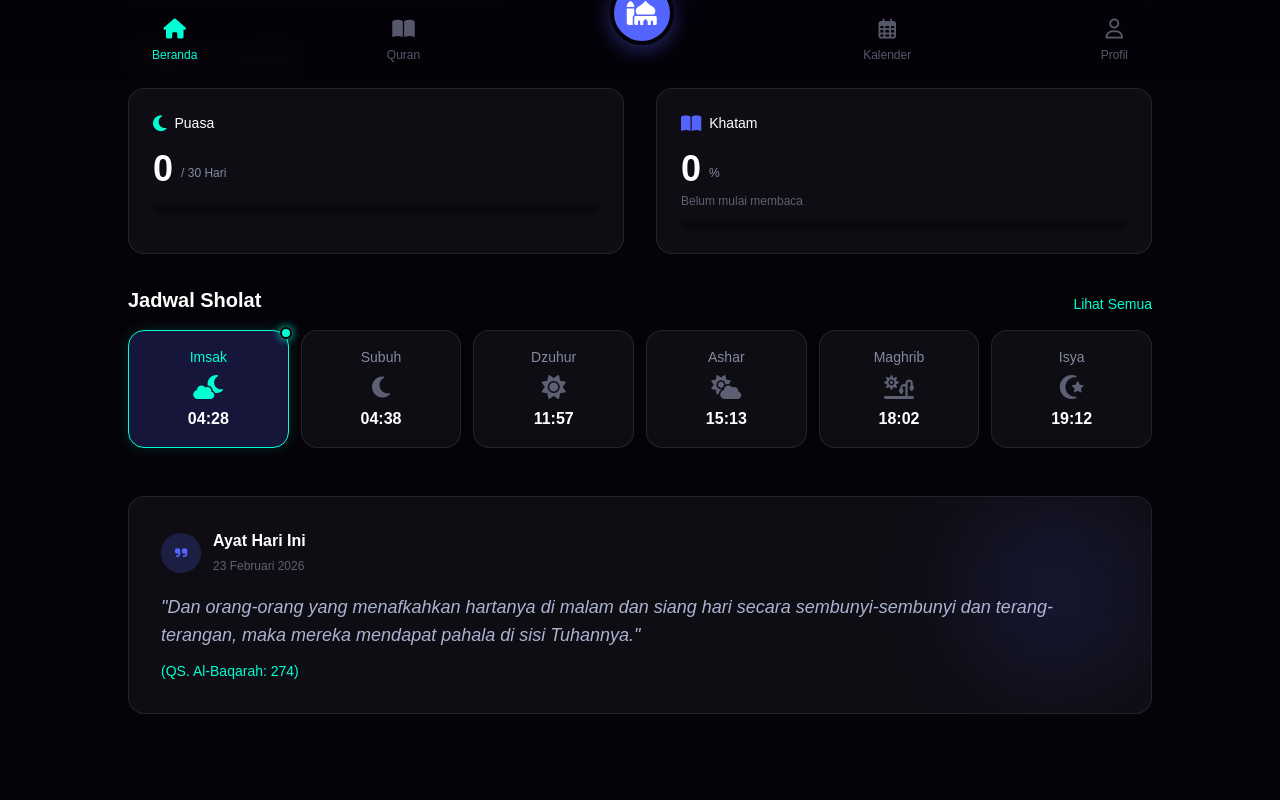
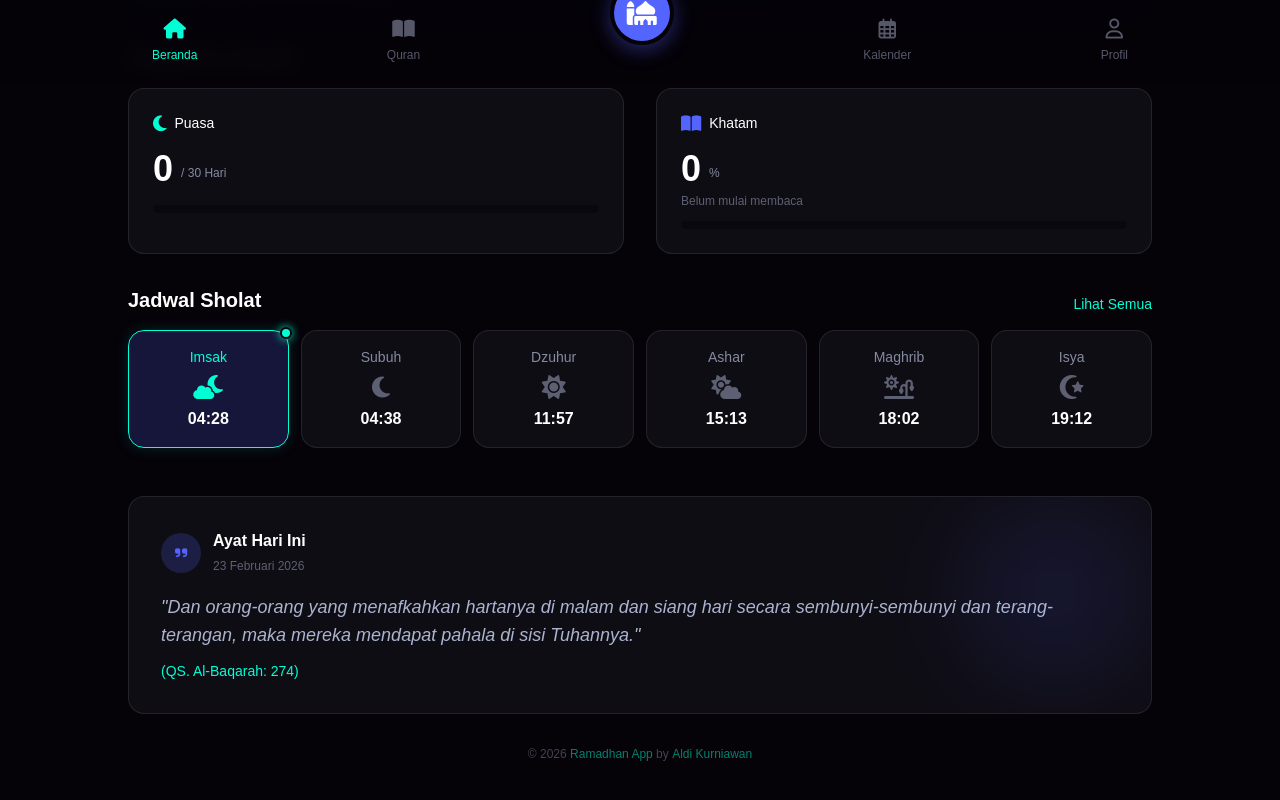
Before and after one commit to Aldikurniawan19/ramadhan-app, a Next.js app: page / in a window 1280 px wide. Shown: the part 715-1515 px from the top of the page. Built offline with nearby package versions, Linux system fonts and the light colour scheme; no server answers.

Commit message:
feat: Add main application layout component with global context providers and core UI elements.

```diff
--- a/app/(main)/layout.tsx
+++ b/app/(main)/layout.tsx
@@ -22,6 +22,14 @@ export default function MainLayout({
             <Header />
             <main className="flex-1 w-full relative overflow-x-hidden" style={{ paddingBottom: 'calc(5.5rem + env(safe-area-inset-bottom, 0px))' }}>
               {children}
+              {/* Footer */}
+              <footer className="mt-8 pb-4 px-6">
+                <div className="max-w-5xl mx-auto text-center">
+                  <p className="text-r-light/30 text-xs">
+                    © {new Date().getFullYear()} <a href="https://github.com/Aldikurniawan19/ramadhan-app.git" target="_blank" rel="noopener noreferrer" className="text-r-cyan/50 hover:text-r-cyan hover:underline font-medium transition-colors">Ramadhan App</a> by <a href="https://github.com/aldikurniawan19" target="_blank" rel="noopener noreferrer" className="text-r-cyan/50 hover:text-r-cyan hover:underline font-medium transition-colors">Aldi Kurniawan</a>
+                  </p>
+                </div>
+              </footer>
             </main>
             <BottomNav />
             <TasbihModal />
```
